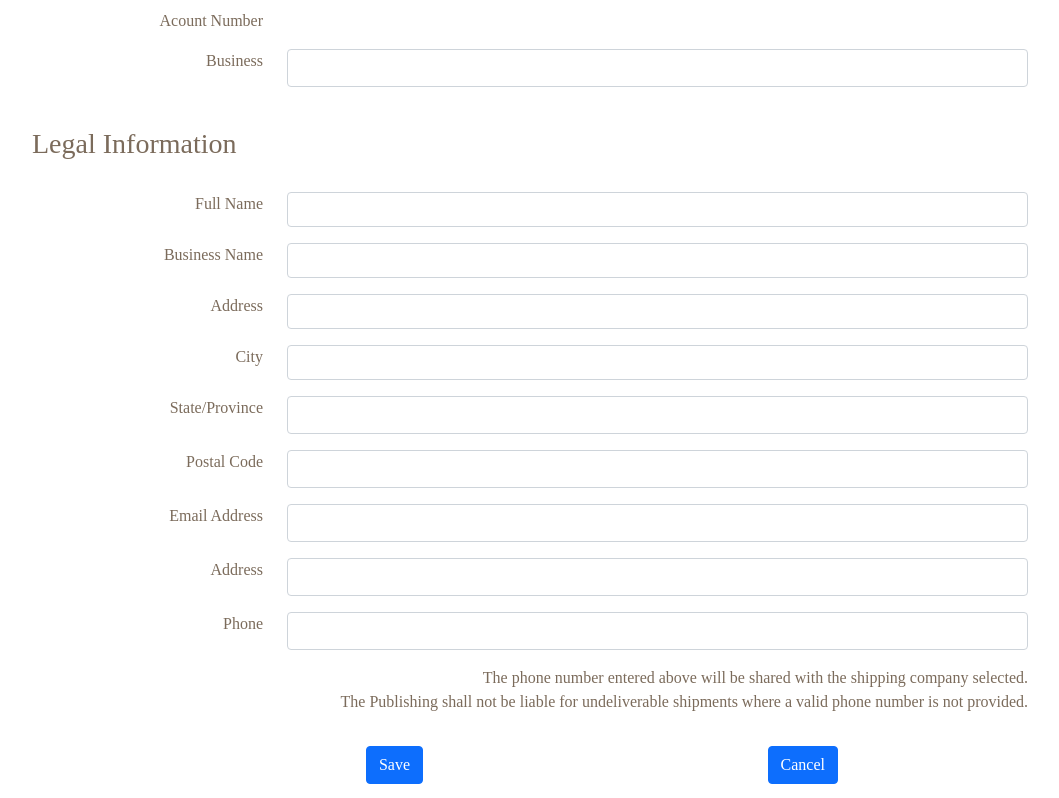
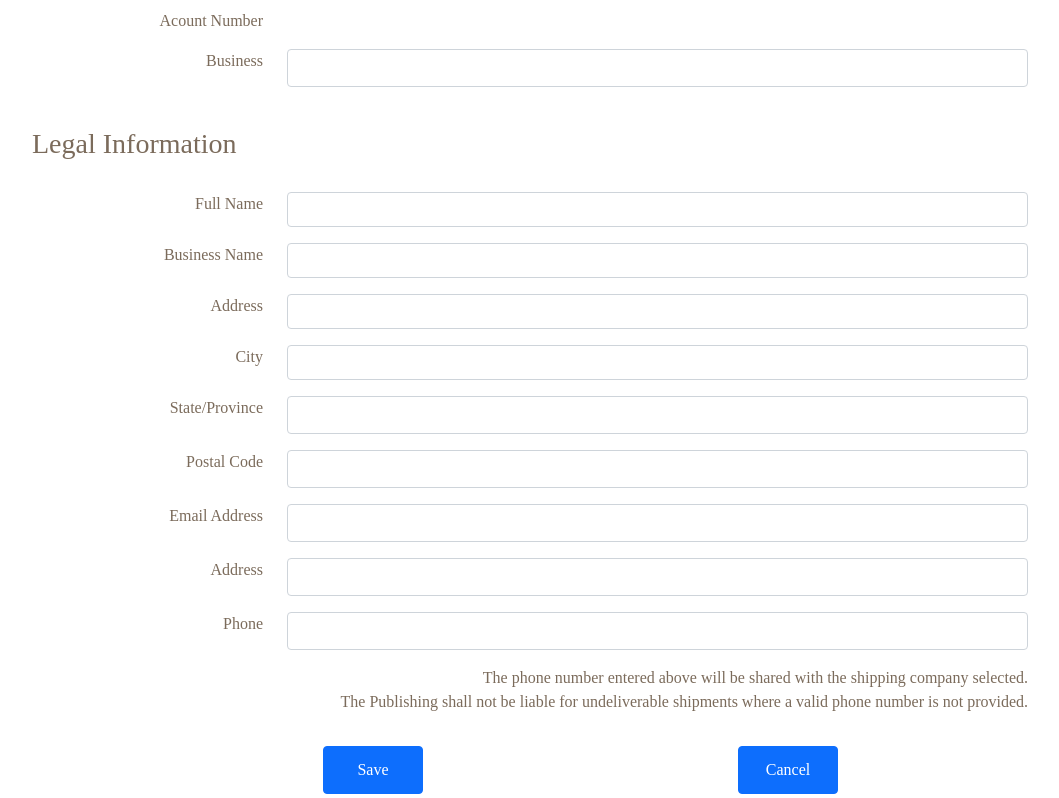
Before and after one commit to poloyacero/publish-web, a Next.js app: page /dashboard/accountinfo in a window 1280 px wide. Shown: the part 298-1096 px from the top of the page, without its empty margins (170-1229 px from the left). Built offline with nearby package versions, Linux system fonts and the light colour scheme; a web font is replaced by a local one.

Commit message:
add account button

```diff
--- a/components/Dashboard/NavMenuDashboard.module.css
+++ b/components/Dashboard/NavMenuDashboard.module.css
@@ -120,3 +120,34 @@
   padding-top: 5px;
   padding-bottom: 0px;
 }
+
+.accountsavebutton {
+  border-radius: 1 !important;
+  display: block;
+  width: 100px;
+  height: 48px;
+  background-color: #7b6b5b;
+  border: none;
+  color: #fafafa;
+  padding: 10px;
+}
+.accountcancelbutton {
+  border-radius: 1 !important;
+  border-color: #7b6b5b;
+  display: block;
+  width: 100px;
+  height: 48px;
+  background-color: #fdfbfa;
+  color: #7b6b5b;
+  padding: 10px;
+}
+.accountsavebutton:hover {
+  background-color: #a1886c;
+  border-color: saddlebrown;
+  border-width: 2px;
+}
+.accountcancelbutton:hover {
+  background-color: #a1886c;
+  border-color: saddlebrown;
+  border-width: 2px;
+}
--- a/pages/dashboard/accountinfo.tsx
+++ b/pages/dashboard/accountinfo.tsx
@@ -323,7 +323,7 @@ export default function accountinfo() {
                               The Publishing shall not be liable for undeliverable shipments where a valid phone number is not provided.</p></Col>
                               <br/> <br/> <br/>
                               <Row className="form-group text-right">
-            <Col md={5}><Button>Save</Button></Col> <Col md={5}><Button>Cancel</Button></Col><Col md={6}></Col>
+            <Col md={5}><Button className={styles2.accountsavebutton}>Save</Button></Col> <Col md={5}><Button className={styles2.accountcancelbutton}>Cancel</Button></Col><Col md={6}></Col>
             </Row>
               <br/> <br/> <br/>
                </Form.Group>
```
